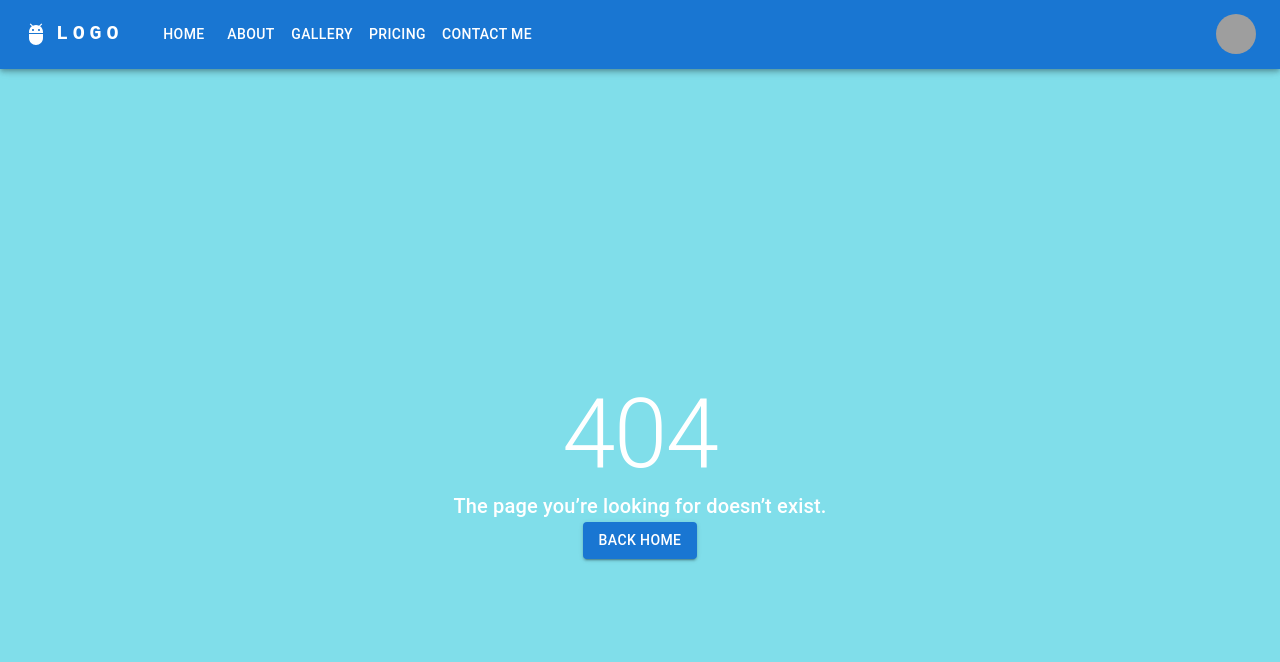
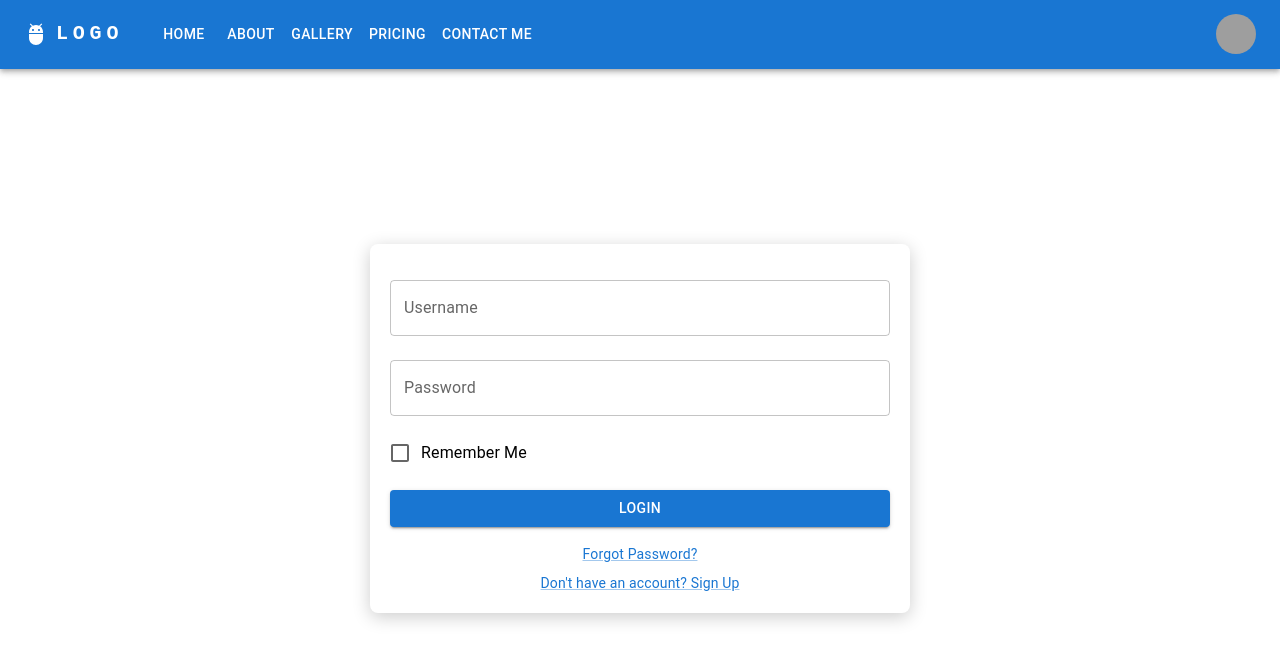
Before and after one commit to yehudacy/photography-site, a React (Create React App) app in the folder client/: page /login in a window 1280 px wide. Before the commit this address had no page. Shown: the top 662 px of the page. Built offline with nearby package versions, Linux system fonts and the light colour scheme; grey boxes are pictures that could not be loaded.

Commit message:
static login page

```diff
--- a/client/src/App.js
+++ b/client/src/App.js
@@ -12,6 +12,7 @@ import Order from "./pages/Order";
 import { LocalizationProvider } from '@mui/x-date-pickers';
 import { AdapterDayjs } from '@mui/x-date-pickers/AdapterDayjs';
 import 'dayjs/locale/en-gb';
+import Login from "./pages/Login";
 
 function App() {
   return (
@@ -20,6 +21,7 @@ function App() {
       <NavBar />
       <Routes>
         <Route path="/" element={<Home />}></Route>
+        <Route path="/login" element={<Login />}></Route>
         <Route path="/about" element={<About />}></Route>
         <Route path="/gallery" element={<Gallery />}></Route>
         <Route path="/gallery/:category" element={<SingleCategoryGallery />}></Route>
--- a/client/src/components/NavBar.js
+++ b/client/src/components/NavBar.js
@@ -15,7 +15,7 @@ import AdbIcon from "@mui/icons-material/Adb";
 import { Link } from "react-router-dom";
 
 const pages = ["Home", "About", "Gallery", "Pricing", "Contact me"];
-const settings = [ "Account", "Dashboard", "Logout" ];
+const settings = [ "Login", "Dashboard", "Logout" ];
 
 const NavBar = () => {
   const [anchorElNav, setAnchorElNav] = useState(null);
@@ -156,7 +156,7 @@ const NavBar = () => {
               onClose={handleCloseUserMenu}
             >
               {settings.map((setting) => (
-                <MenuItem key={setting} onClick={handleCloseUserMenu}>
+                <MenuItem key={setting} onClick={handleCloseUserMenu} component={Link} to={"login"}>
                   <Typography textAlign="center">{setting}</Typography>
                 </MenuItem>
               ))}
--- a/client/src/pages/Gallery.js
+++ b/client/src/pages/Gallery.js
@@ -18,7 +18,7 @@ export default function Gallery() {
   const getCategoryImages = async () => {
     try{
       const {data} = await axiosInstance.get('gallery');
-      console.log(data)
+      // console.log(data)
       setCategoryImages(data)
     } catch (error) {
       //need to edit the error handling
--- /dev/null
+++ b/client/src/pages/Login.js
@@ -0,0 +1,143 @@
+import { useState } from "react";
+import TextField from "@mui/material/TextField";
+import Button from "@mui/material/Button";
+import FormControlLabel from "@mui/material/FormControlLabel";
+import Checkbox from "@mui/material/Checkbox";
+import Link from "@mui/material/Link";
+import Box from "@mui/material/Box";
+import { Grid } from "@mui/material";
+
+const Login = () => {
+  const [formData, setFormData] = useState({
+    username: "",
+    password: "",
+    rememberMe: false,
+  });
+
+  const [errors, setErrors] = useState({
+    username: "",
+    password: "",
+  });
+
+  const validateForm = () => {
+    let valid = true;
+    const newErrors = { username: "", password: "" };
+
+    if (!formData.username) {
+      newErrors.username = "Username is required";
+      valid = false;
+    }
+
+    // Password strength check
+    const passwordRegex = /^(?=.*[a-z])(?=.*[A-Z]).{6,}$/;
+    if (!formData.password || !passwordRegex.test(formData.password)) {
+      newErrors.password =
+        "Password must be at least 6 characters with at least one uppercase and one lowercase letter";
+      valid = false;
+    }
+
+    setErrors(newErrors);
+    return valid;
+  };
+
+  const handleSubmit = (e) => {
+    e.preventDefault();
+    if (validateForm()) {
+      // Add your login logic here
+      console.log("Login successful");
+    } else {
+      console.log("Login failed");
+    }
+  };
+
+  const handleChange = (e) => {
+    const { name, value, checked } = e.target;
+    setFormData({
+      ...formData,
+      [name]: name === "rememberMe" ? checked : value,
+    });
+  };
+
+  return (
+    <Box
+      sx={{ width: "100%", height: '90vh',}}
+    >
+        <Grid
+          container
+          direction="column"
+          alignItems="center"
+          justifyContent="center"
+          sx={{ height: "100%" }}
+        >
+      <Box
+        component="form"
+        onSubmit={handleSubmit}
+        sx={{
+          maxWidth: "500px",
+          margin: "auto",
+          padding: "20px",
+          borderRadius: "8px",
+          boxShadow: "0 4px 18px rgba(0,0,0,0.2)",
+          backgroundColor: "white",
+        }}
+      >
+        <TextField
+          fullWidth
+          label="Username"
+          name="username"
+          value={formData.username}
+          onChange={handleChange}
+          error={Boolean(errors.username)}
+          helperText={errors.username}
+          margin="normal"
+        />
+        <TextField
+          fullWidth
+          type="password"
+          label="Password"
+          name="password"
+          value={formData.password}
+          onChange={handleChange}
+          error={Boolean(errors.password)}
+          helperText={errors.password}
+          margin="normal"
+          sx={{ mt: 2 }}
+        />
+        <FormControlLabel
+          control={
+            <Checkbox
+              checked={formData.rememberMe}
+              onChange={handleChange}
+              name="rememberMe"
+              color="primary"
+            />
+          }
+          label="Remember Me"
+          sx={{ mt: 1, textAlign: "left" }}
+        />
+        <Button
+          type="submit"
+          variant="contained"
+          color="primary"
+          fullWidth
+          sx={{ mt: 2 }}
+        >
+          Login
+        </Button>
+        <Box sx={{ mt: 2, textAlign: "center" }}>
+          <Link href="#" variant="body2">
+            Forgot Password?
+          </Link>
+          <Box mt={1}>
+            <Link href="#" variant="body2">
+              Don't have an account? Sign Up
+            </Link>
+          </Box>
+        </Box>
+      </Box>
+      </Grid>
+    </Box>
+  );
+};
+
+export default Login;
```
